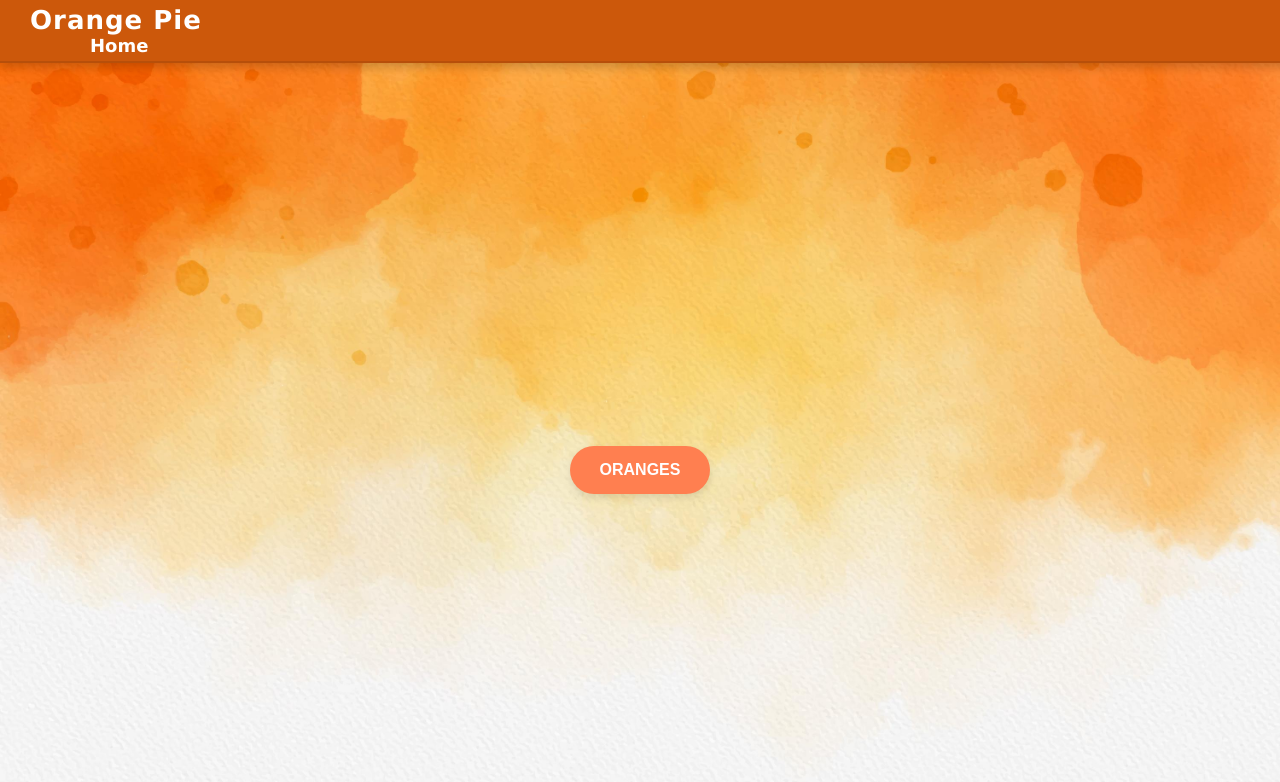
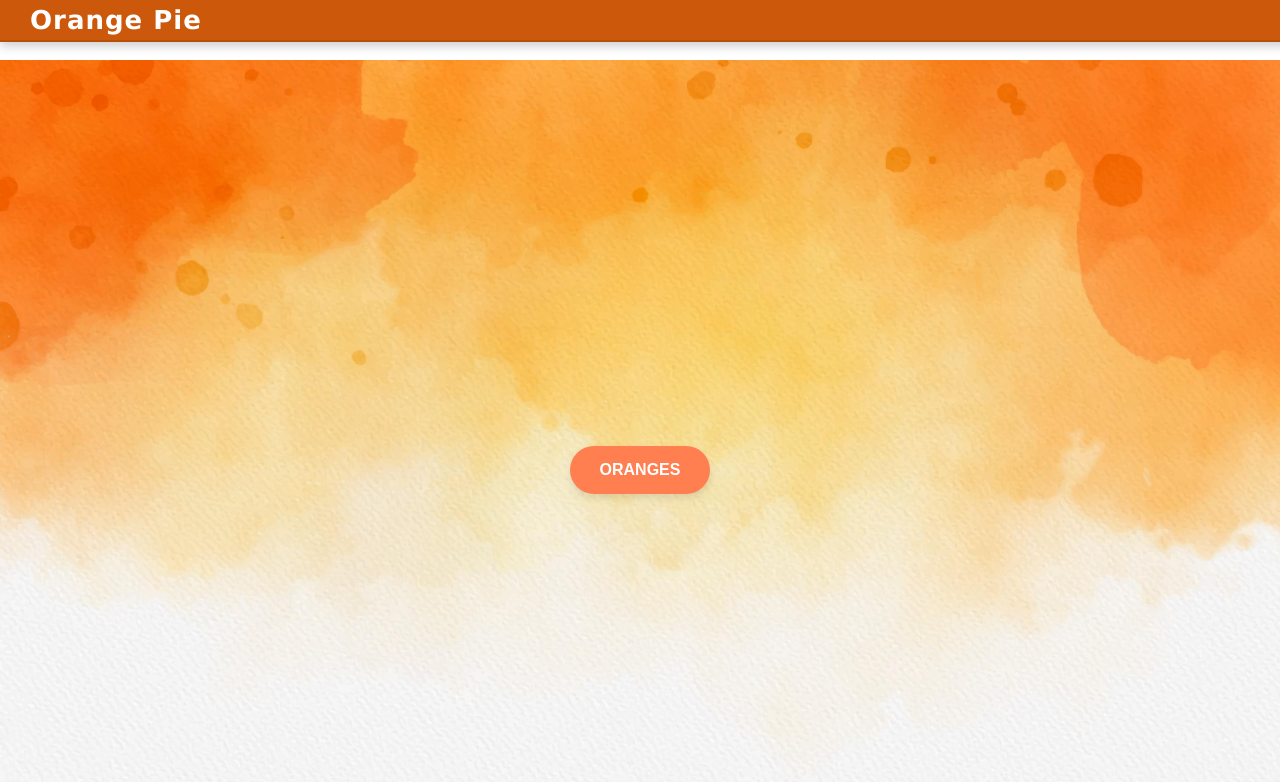
Before and after one commit to ojaswi1855/my-website, a plain HTML site: page index.html in a window 1280 px wide. Drawn offline with Linux system fonts and the light colour scheme.

Commit message:
Update index.html

```diff
--- a/index.html
+++ b/index.html
@@ -11,9 +11,6 @@
     <nav class="navbar">
         <div class="nav-container">
             <a href="index.html" class="nav-logo">Orange Pie</a>
-            <ul class="nav-menu">
-                <li><a href="index.html" class="nav-link">Home</a></li>
-            </ul>
         </div>
     </nav>
 
```
